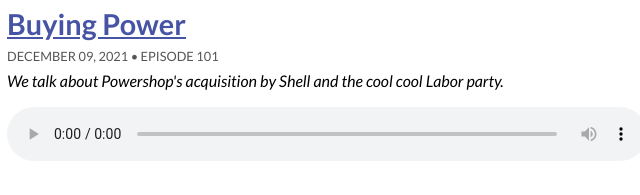
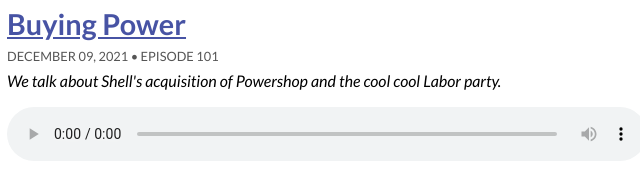
Before and after one commit to isaacwilliams/not-good-enough-web, a Gatsby site: page /101-buying-power/ in a window 1280 px wide. Shown: the part 179-374 px from the top of the page, 313-953 px from the left. Built offline with nearby package versions, Linux system fonts and the light colour scheme; Gatsby itself is replaced by a stand-in of ours.

Commit message:
Update slug

```diff
--- a/content/episodes/101-buying-power.md
+++ b/content/episodes/101-buying-power.md
@@ -2,7 +2,7 @@
 number: 101
 title: Buying Power
 date: "2021-12-09"
-description: "We talk about Powershop's acquisition by Shell and the cool cool Labor party."
+description: "We talk about Shell's acquisition of Powershop and the cool cool Labor party."
 fileLink: https://mcdn.podbean.com/mf/web/ijdczy/101-more-meat-002.mp3
 ---
 
```
